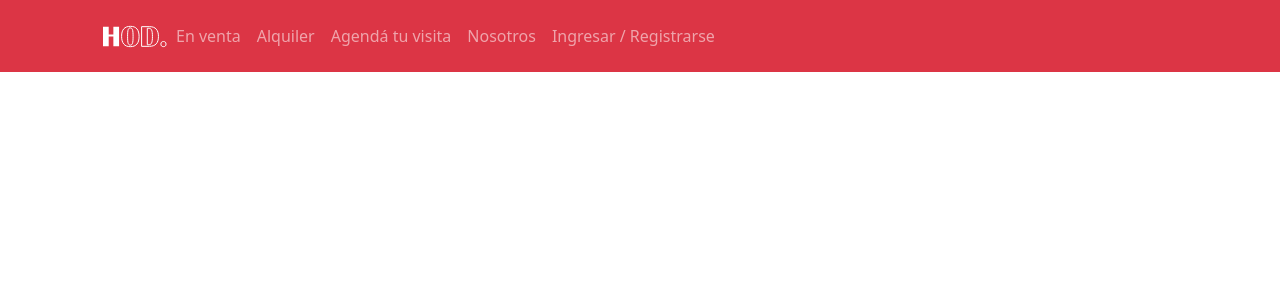
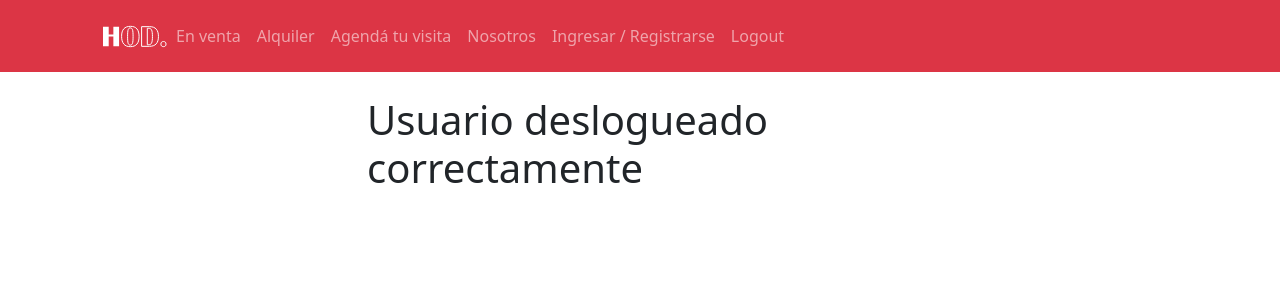
Before and after one commit to martin-leal/integrador-front, a React (Create React App) app: page /logout in a window 1280 px wide. Shown: the top 300 px of the page. Built offline with nearby package versions, Linux system fonts and the light colour scheme; no server answers.

Commit message:
sprint 3

```diff
--- a/src/App.js
+++ b/src/App.js
@@ -11,6 +11,8 @@ import Nosotros from "./components/Nosotros";
 import { useEffect, useState } from "react";
 import axios from "axios";
 import MainNavbar from "./components/MainNavbar";
+import Logout from "./components/Logout";
+import Favorites from "./components/Favorites";
 
 function App() {
   const [user, setUser] = useState({});
@@ -49,6 +51,14 @@ function App() {
           path="/nosotros"
           element={<Nosotros data-target="#nosotros" />}
         />
+        <Route
+          path="/logout"
+          element={<Logout data-target="#logout" setUser={setUser} />}
+        />
+        <Route
+          path="/favorites"
+          element={<Favorites data-target="#nosotros" user={user} />}
+        />
       </Routes>
     </>
   );
--- /dev/null
+++ b/src/components/Favorites.jsx
@@ -0,0 +1,23 @@
+import React from "react";
+import "../index.css";
+import "bootstrap/dist/css/bootstrap.min.css";
+import axios from "axios";
+import { useNavigate } from "react-router-dom";
+import { useState, useEffect } from "react";
+
+const Favorites = ({ user }) => {
+  useEffect(() => {
+    if (!user?.id) return;
+    axios
+      .get(`http://localhost:8000/api/user/getFavorite/${user.id}`, {
+        withCredentials: true,
+      })
+      .then((propiedades) => {
+        console.log(propiedades);
+      })
+      .catch((error) => console.log(error));
+  }, [user]);
+  return <></>;
+};
+
+export default Favorites;
--- a/src/components/Login.jsx
+++ b/src/components/Login.jsx
@@ -67,6 +67,9 @@ const Login = ({ setUser }) => {
         { withCredentials: true }
       )
       .then((res) => setUser(res.data))
+      .then(() => {
+        navigate("/main");
+      })
 
       .catch((error) => console.log(error.response.data));
   };
--- /dev/null
+++ b/src/components/Logout.jsx
@@ -0,0 +1,32 @@
+import React from "react";
+import "../index.css";
+import "bootstrap/dist/css/bootstrap.min.css";
+import axios from "axios";
+import { useNavigate } from "react-router-dom";
+import { useState, useEffect } from "react";
+
+const Logout = ({ setUser }) => {
+  useEffect(() => {
+    axios
+      .get("http://localhost:8000/api/user/logout", { withCredentials: true })
+      .then(() => {
+        setUser({});
+      })
+      .catch((error) => console.log(error));
+  }, []);
+  return (
+    <>
+      <section id="homeList" className="mt-4 mb-4">
+        <div className="container">
+          <div className="row justify-content-md-center align-items-center ">
+            <div className="col-md-6 pb-6">
+              <h1>Usuario deslogueado correctamente</h1>
+            </div>
+          </div>
+        </div>
+      </section>
+    </>
+  );
+};
+
+export default Logout;
--- a/src/components/MainNavbar.jsx
+++ b/src/components/MainNavbar.jsx
@@ -55,6 +55,11 @@ const MainNavbar = ({ user }) => {
               <li>
                 <h2>{user?.name ? "Hola " + user?.name : null}</h2>
               </li>
+              <li className="nav-item ">
+                <a className="nav-link " href="/logout">
+                  Logout
+                </a>
+              </li>
             </ul>
 
             {/* {!user ? (
```
